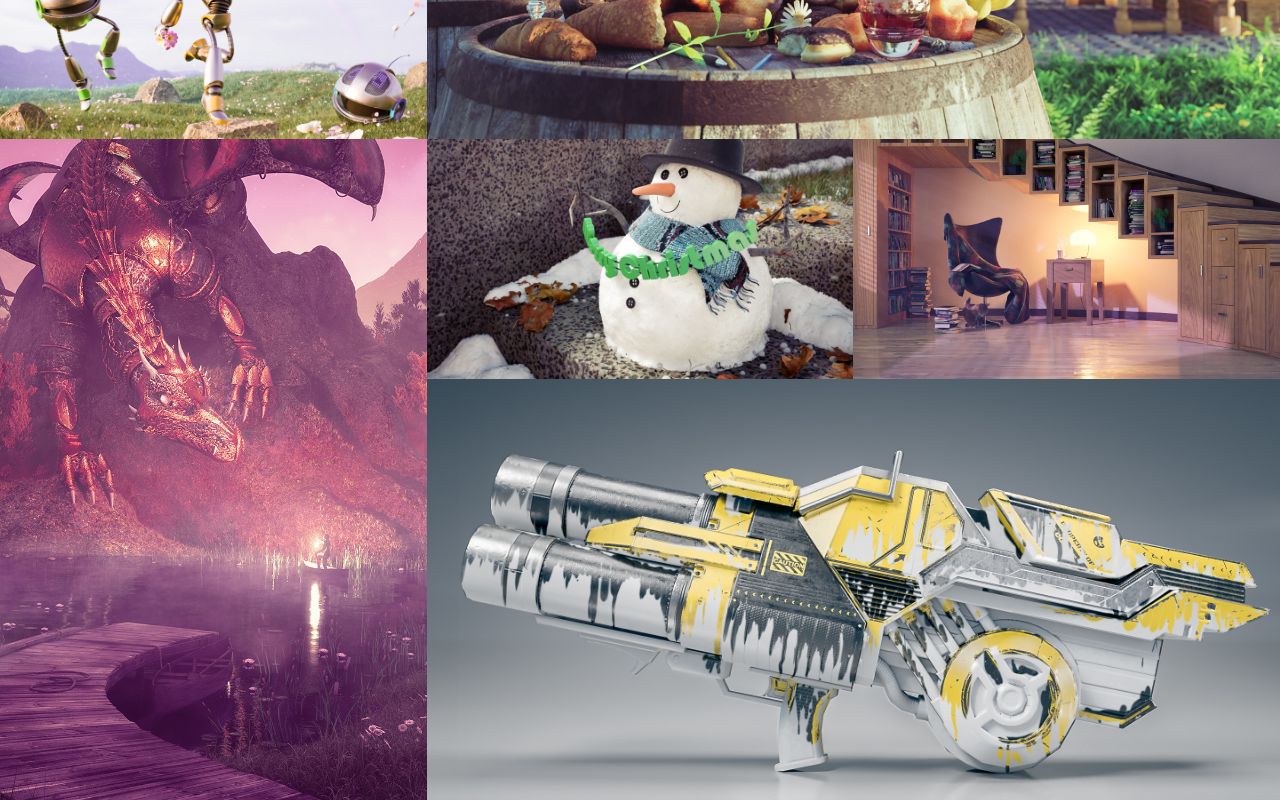
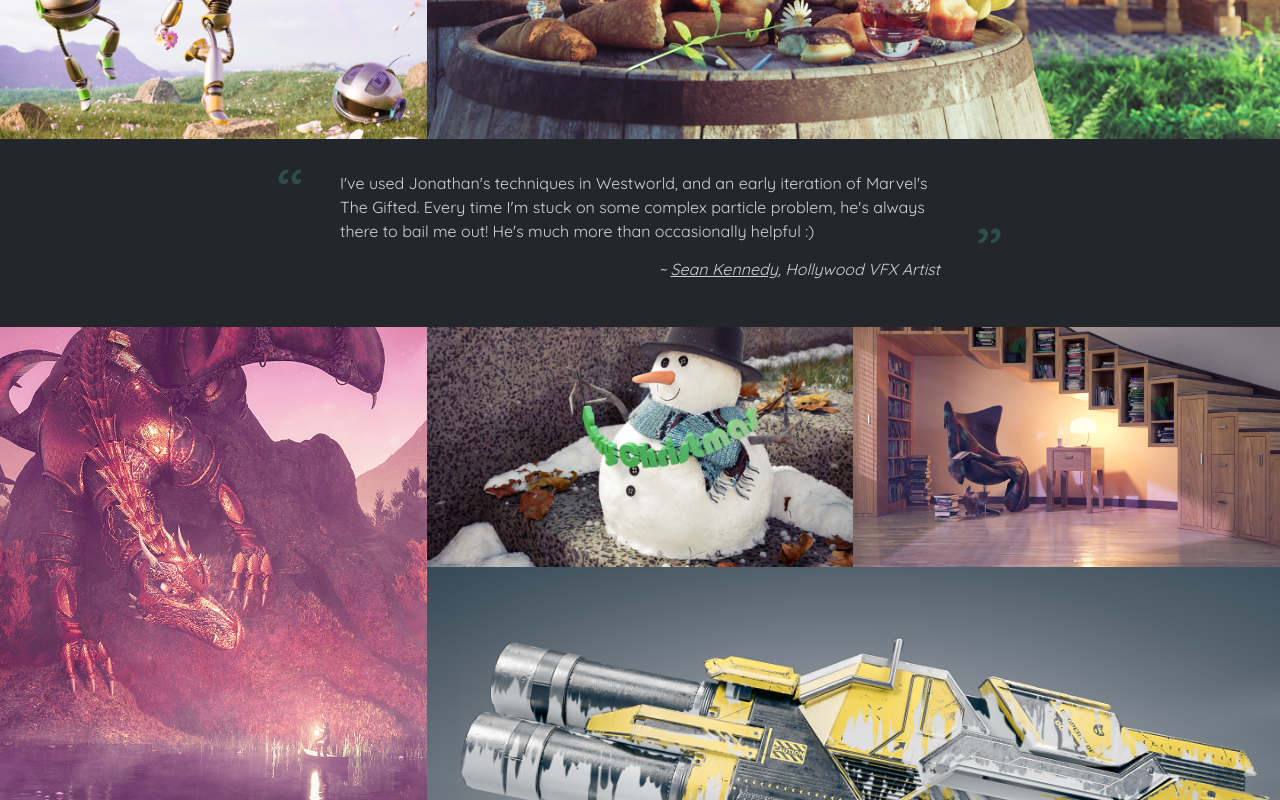
Before and after one commit to jlampel/portfolioV3, a React (Create React App) app: page / in a window 1280 px wide. Shown: the part 1160-1960 px from the top of the page. Built offline with nearby package versions, Linux system fonts and the light colour scheme.

Commit message:
Added quotes and tweaked lazy loading to update faster

```diff
--- a/src/components/about.css
+++ b/src/components/about.css
@@ -1,3 +1,45 @@
+.quote {
+    grid-column-end: span 3;
+    grid-row-end: span 2;
+    display: flex;
+    z-index: 1;
+    margin-left: auto;
+    margin-right: auto;
+    padding-top: 32px;
+    padding-bottom: 32px;
+    justify-content: center;
+    flex-flow: column nowrap;
+    width: 60%;
+    max-width: 600px;
+    position: relative;
+}
+.quote-text:before {
+    display: block;
+    position: absolute;
+    content: "\201C";
+    font-size: 80px;
+    left: -64px;
+    top: 45px;
+    color: darkslategrey;
+}
+.quote-text:after {
+    display: block;
+    position: absolute;
+    content: "\201D";
+    font-size: 80px;
+    text-align: right;
+    right: -64px;
+    bottom: 60px;
+    color: darkslategrey;
+}
+.quote-text {
+    margin: auto;
+    line-height: 150%;
+}
+.source {
+    text-align: right;
+    padding-top: 16px;
+}
 
 @media only screen and (min-width: 600px) {
     .about {
--- a/src/components/about.js
+++ b/src/components/about.js
@@ -10,7 +10,7 @@ export class About extends Component {
                 <div class="about-text">
                     <h3>Hi, I’m Jonathan Lampel, a Computer Graphics artist in Seattle. </h3>
                     <p>I’m currently working as a 3d modeling instructor for <a href="https://cgcookie.com" target="blank">CG Cookie</a>.
-                        I'm an occasional UX design professor at <a href='https://www.lwtech.edu/' target='blank'>LWIT</a>, a first place Autodesk CG Student Awards winner, an Eagle Scout,
+                        I'm an occasional intro to UX design professor at <a href='https://www.lwtech.edu/' target='blank'>LWIT</a>, a first place Autodesk CG Student Awards winner, an Eagle Scout,
                         and have been featured in three issues of 3D Artist magazine.
                         </p>
                     <p>Outside the studio I’m a big fan of exploring nature, reading, fitness,
@@ -20,3 +20,42 @@ export class About extends Component {
         );
     }
 }
+
+export class Quote1 extends Component {
+    render() {
+        return (
+            <div class="quote">
+                <p class="quote-text">
+                I've used Jonathan's techniques in  Westworld, and an early iteration of Marvel's The Gifted. Every time I'm stuck on some complex particle problem, he's always there to bail me out! He's much more than occasionally helpful :)
+                </p>
+                <p class="source"><i>~ <a href="https://www.imdb.com/name/nm0448332/">Sean Kennedy</a>, Hollywood VFX Artist</i></p>
+            </div>
+        );
+    }
+}
+
+export class Quote2 extends Component {
+    render() {
+        return (
+            <div class="quote">
+                <p class="quote-text">
+                    Jonathan's seaplane and bird shots in my Pro Lighting Skies Trailer were easily the most difficult, but he crushed it! Really impressed :)
+                </p>
+                <p class="source"><i>~ <a href="https://www.linkedin.com/in/andrew-price-17678911/">Andrew Price</a>, founder of Poliigon and Blender Guru</i></p>
+            </div>
+        );
+    }
+}
+
+export class Quote3 extends Component {
+    render() {
+        return (
+            <div class="quote">
+                <p class="quote-text">
+                    Jonathan is easily the best, so pay him a lot!
+                </p>
+                <p class="source">~Carrie Lampel, mother</p>
+            </div>
+        );
+    }
+}
--- a/src/components/gallery.js
+++ b/src/components/gallery.js
@@ -1,7 +1,7 @@
 import React, { Component } from 'react';
 import './gallery.css';
 import LazyLoad from 'react-lazy-load';
-import {About} from './about';
+import {About, Quote1, Quote2} from './about';
 
 export const projects = {
     plants: {
@@ -154,34 +154,38 @@ export class Gallery extends Component {
                 <ProjectImage class="large"src='feast'changeProject={this.changeProject} toggleModal={this.toggleModal}/>
                 <ProjectImage src='vonnbots'changeProject={this.changeProject} toggleModal={this.toggleModal}/>
 
+                <Quote1 />
+
                 <ProjectImage class="tall"src='dragon'changeProject={this.changeProject} toggleModal={this.toggleModal}/>
                 <ProjectImage src='snowman'changeProject={this.changeProject} toggleModal={this.toggleModal}/>
-                <LazyLoad offset='1000'>
+                <LazyLoad offset='1000' debounce='false'>
                     <ProjectImage src='readingRoom'changeProject={this.changeProject} toggleModal={this.toggleModal}/>
                 </LazyLoad>
                 <ProjectImage class='large' src='rocketLauncher'changeProject={this.changeProject} toggleModal={this.toggleModal}/>
 
+                <Quote2 />
+
                 <ProjectImage class='large' src='mountain'changeProject={this.changeProject} toggleModal={this.toggleModal}/>
-                <LazyLoad offset='1000'>
+                <LazyLoad offset='1000'debounce='false'>
                     <ProjectImage src='revolver'changeProject={this.changeProject} toggleModal={this.toggleModal}/>
                 </LazyLoad>
-                <LazyLoad offset='1000'>
+                <LazyLoad offset='1000'debounce='false'>
                     <ProjectImage src='sniper'changeProject={this.changeProject} toggleModal={this.toggleModal}/>
                 </LazyLoad>
 
-                <LazyLoad>
+                <LazyLoad offset='1000'debounce='false'>
                     <ProjectImage src='coffee'changeProject={this.changeProject} toggleModal={this.toggleModal}/>
                 </LazyLoad>
                     <ProjectImage class='large' src='tanks'changeProject={this.changeProject} toggleModal={this.toggleModal}/>
-                <LazyLoad>
+                <LazyLoad offset='1000'debounce='false'>
                     <ProjectImage src='gyrocopter'changeProject={this.changeProject} toggleModal={this.toggleModal}/>
                 </LazyLoad>
 
                 <ProjectImage class='large' src='templetonTonics'changeProject={this.changeProject} toggleModal={this.toggleModal}/>
-                <LazyLoad>
+                <LazyLoad offset='1000'debounce='false'>
                     <ProjectImage src='ax'changeProject={this.changeProject} toggleModal={this.toggleModal}/>
                 </LazyLoad>
-                <LazyLoad>
+                <LazyLoad offset='1000'debounce='false'>
                     <ProjectImage src='freedom'changeProject={this.changeProject} toggleModal={this.toggleModal}/>
                 </LazyLoad>
             </div>
```
